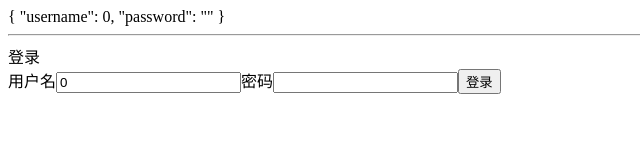
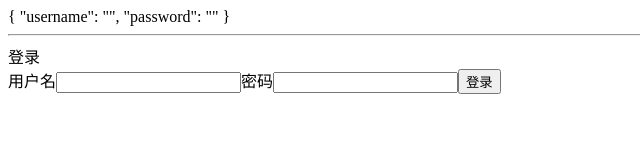
Before and after one commit to ygcedu/vue-demo2, a Vue app: page / in a window 1280 px wide. Shown: the top 162 px of the page, without its empty margins (0-640 px from the left). Built offline with nearby package versions, Linux system fonts and the light colour scheme.

Commit message:
v-model.trim去除输入数据字符串两头空格

```diff
--- a/src/App.vue
+++ b/src/App.vue
@@ -5,7 +5,7 @@
     <form @submit.prevent="onSubmit">
       <label>
         <span>用户名</span>
-        <input type="text" v-model.number="user.username"/>
+        <input type="text" v-model.trim="user.username"/>
       </label>
       <label>
         <span>密码</span>
@@ -23,7 +23,7 @@
     return {
       x: [],
       user: {
-        username: 0,
+        username: '',
         password: ''
       }
     }
```
